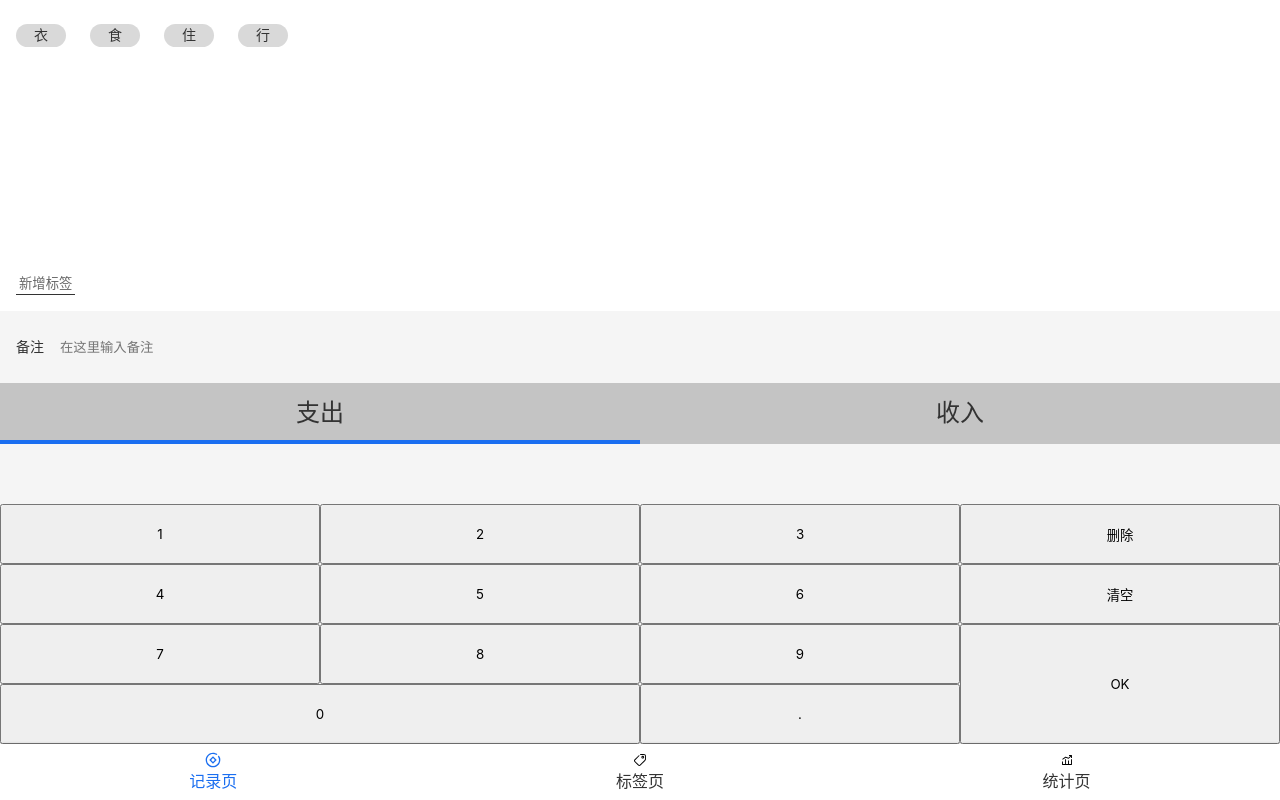
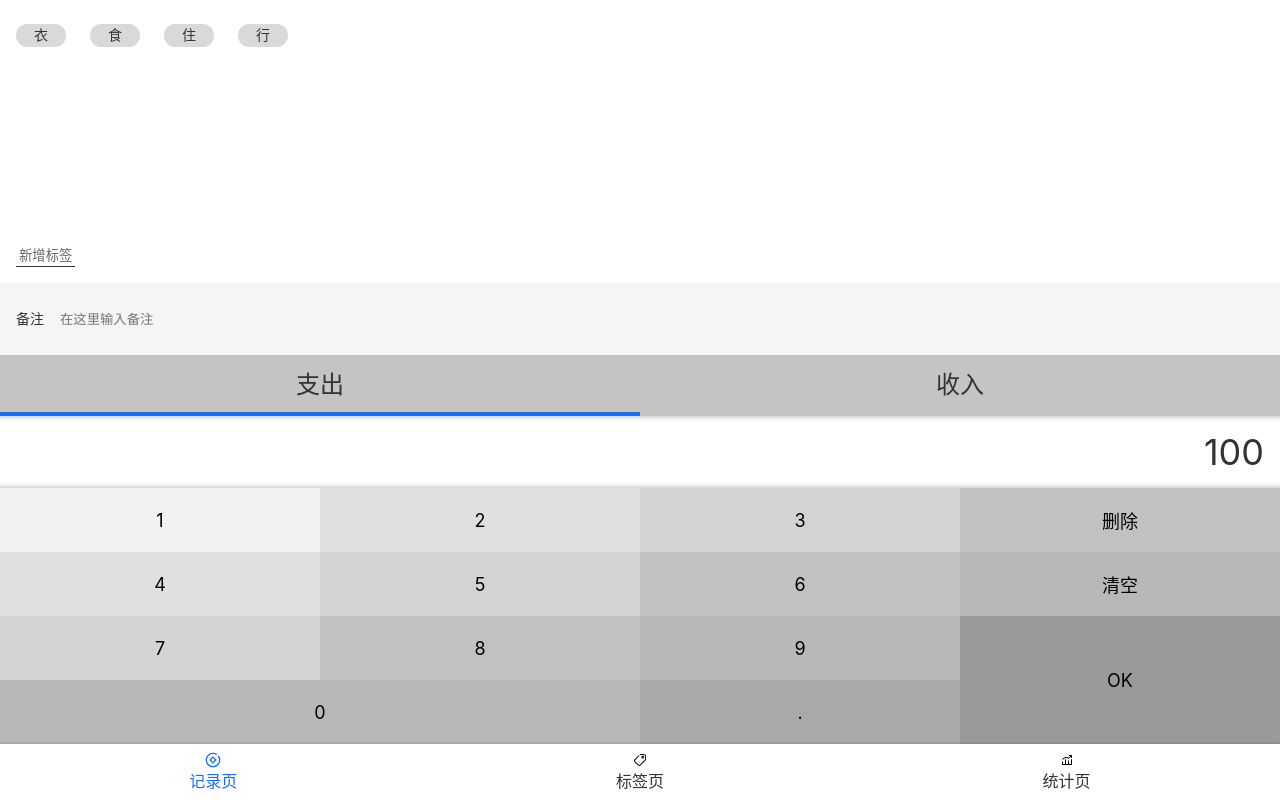
Before and after one commit to zheng013/morney-r, a React app: page /record in a window 1280 px wide. Built offline with nearby package versions, Linux system fonts and the light colour scheme.

Commit message:
优化修改NumberPad组件的样式

```diff
--- a/src/components/money/NumberPad.tsx
+++ b/src/components/money/NumberPad.tsx
@@ -3,7 +3,13 @@
 
 const NumberPadWrapper = styled.section`
   > .output {
-    height: 60px;
+    font-size: 36px;
+    line-height: 72px;
+    background: #fff;
+    text-align: right;
+    padding: 0 16px;
+    box-shadow: inset 0 -6px 5px -5px rgba(0, 0, 0, 0.25),
+      inset 0 6px 5px -5px rgba(0, 0, 0, 0.25);
   }
   > .buttons {
     &::after {
@@ -12,15 +18,51 @@
       display: block;
     }
     > button {
+      font-size: 18px;
       float: left;
-      height: 60px;
+      height: 64px;
       width: 25%;
+      border: none;
       &.OK {
         float: right;
-        height: 120px;
+        height: 128px;
       }
       &.zero {
         width: 50%;
+      }
+      &:nth-child(1) {
+        background: #f2f2f2;
+      }
+
+      &:nth-child(2),
+      &:nth-child(5) {
+        background: #e0e0e0;
+      }
+
+      &:nth-child(3),
+      &:nth-child(6),
+      &:nth-child(9) {
+        background: #d3d3d3;
+      }
+
+      &:nth-child(4),
+      &:nth-child(7),
+      &:nth-child(10) {
+        background: #c1c1c1;
+      }
+
+      &:nth-child(8),
+      &:nth-child(11),
+      &:nth-child(13) {
+        background: #b8b8b8;
+      }
+
+      &:nth-child(14) {
+        background: #a9a9a9;
+      }
+
+      &:nth-child(12) {
+        background: #9a9a9a;
       }
     }
   }
@@ -28,7 +70,7 @@
 function NumberPad() {
   return (
     <NumberPadWrapper>
-      <div className="output"></div>
+      <div className="output">100</div>
       <div className="buttons">
         <button>1</button>
         <button>2</button>
```
